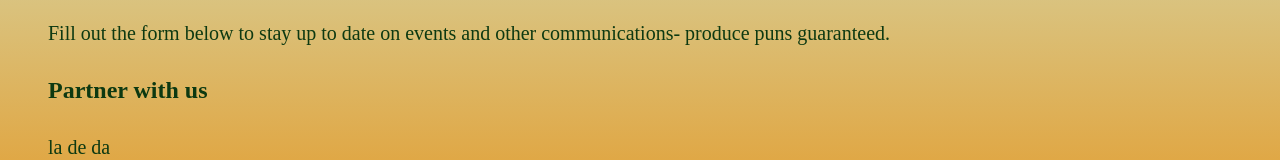
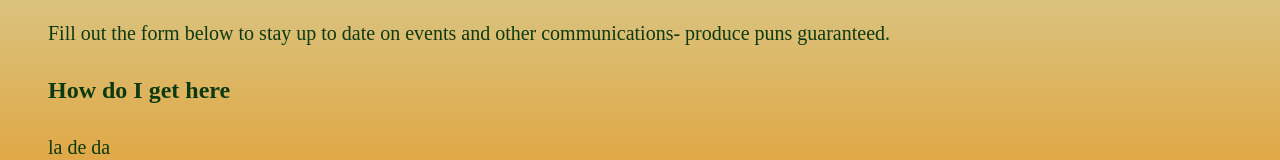
Before and after one commit to aaronhoffman7/rhinestock, a Next.js app: page /interest in a window 1280 px wide. Shown: the part 432-592 px from the top of the page. Built offline with nearby package versions, Linux system fonts and the light colour scheme; a web font is replaced by a local one.

Commit message:
adsfasfsda

```diff
--- a/src/app/components/SignUpsClient.tsx
+++ b/src/app/components/SignUpsClient.tsx
@@ -156,7 +156,7 @@ export default function SignUpsClient() {
           target="hidden_iframe"
           onSubmit={() => {
   alert("Thanks for signing up! The page will refresh in a few seconds.");
-  setTimeout(() => window.location.reload(), 3000); // 3 seconds minimum
+  setTimeout(() => window.location.reload(), 500); // 3 seconds minimum
 }}
         >
           <label>
--- a/src/app/interest/page.tsx
+++ b/src/app/interest/page.tsx
@@ -19,7 +19,7 @@ export default function InterestPage() {
         <p>If you&apos;re interested in volunteering, join us anytime — we welcome new faces and many ways to contribute to food rescue, fermentation, cooking, and more!</p>
         <h2>bla bla</h2>
         <p>Fill out the form below to stay up to date on events and other communications- produce puns guaranteed.</p>
-        <h2>Partner with us</h2>
+        <h2>How do I get here</h2>
         <p>
           la de da
         </p>
```
